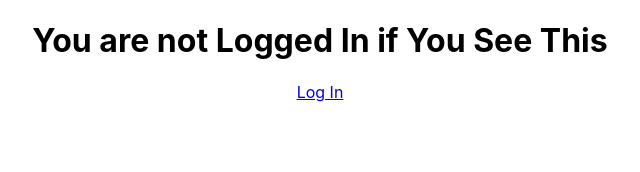
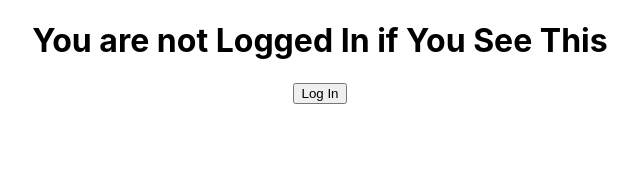
Before and after one commit to fanyspenda/learn-auth0, a React (Create React App) app: page / in a window 1280 px wide. Shown: the top 172 px of the page, without its empty margins (320-960 px from the left). Built offline with nearby package versions, Linux system fonts and the light colour scheme.

Commit message:
feat(login): useAuth0 for Login Button

```diff
--- a/src/pages/loggedOut.tsx
+++ b/src/pages/loggedOut.tsx
@@ -1,10 +1,12 @@
 import React from "react";
+import { useAuth0 } from "@auth0/auth0-react";
 
 const LoggedOut: React.FunctionComponent = () => {
+	const { loginWithRedirect } = useAuth0();
 	return (
 		<>
 			<h1>You are not Logged In if You See This</h1>
-			<a href="#">Log In</a>
+			<button onClick={() => loginWithRedirect()}>Log In</button>
 		</>
 	);
 };
```
